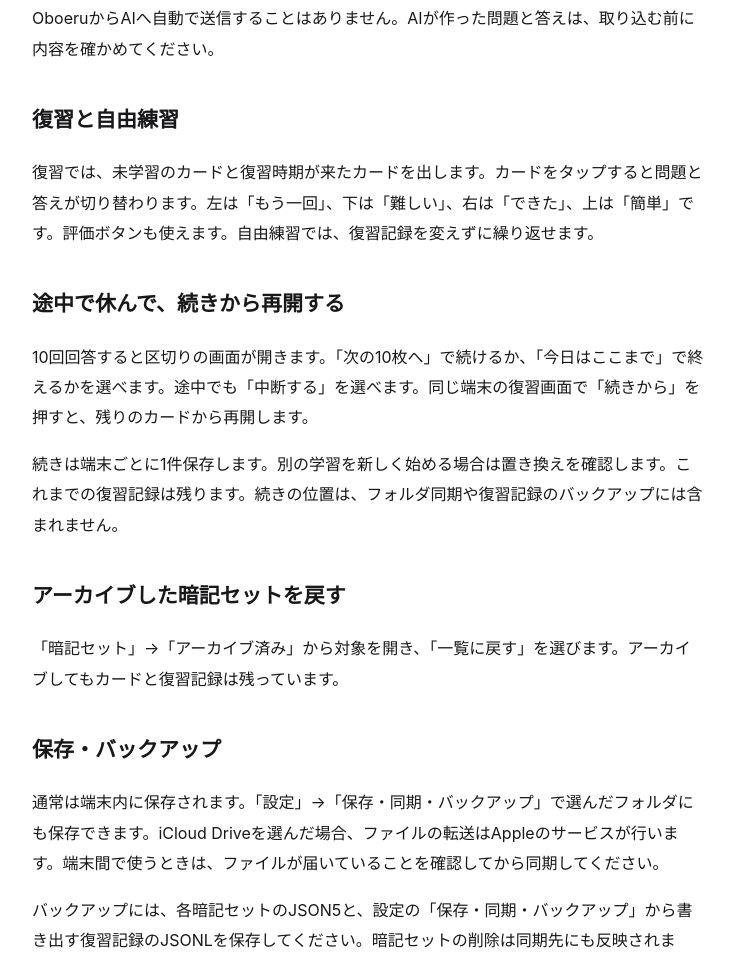
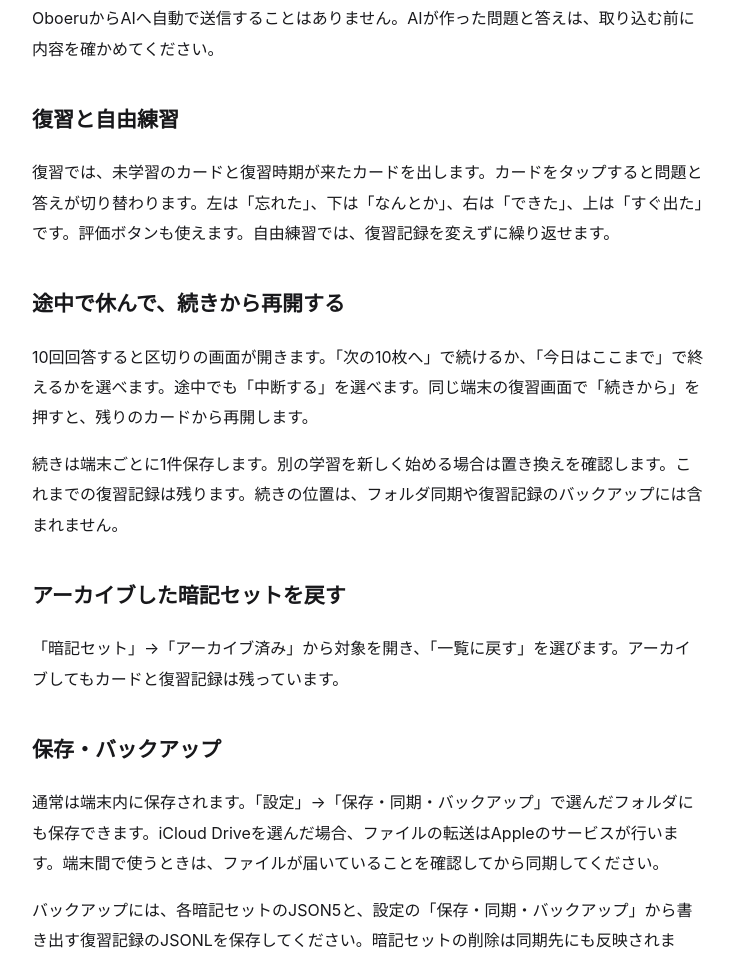
Before and after one commit to y-hey/oboeru-support, a plain HTML site: page index.html in a window 1280 px wide. Shown: the part 837-1794 px from the top of the page, without its empty margins (272-1006 px from the left). Drawn offline with Linux system fonts and the light colour scheme.

Commit message:
復習の評価の文言を1.0.2に合わせて更新
Co-Authored-By: Claude Opus 5.5 <noreply@anthropic.com>

```diff
--- a/index.html
+++ b/index.html
@@ -16,7 +16,7 @@
 <ol><li>「外部AIへの依頼文を作る」を開き、学びたい内容とカード枚数を選びます。「枚数を入力」を選ぶと、100枚を超える数も指定できます。</li><li>依頼文を確認してコピーし、ご自身のアカウントで外部AIを開き、貼り付けて送信します。資料が必要な場合はAI側で添付してください。</li><li>Oboeruの「外部AIの回答を貼り付ける」を開き、回答を貼り付けます。</li><li>内容を確認し、「この内容を取り込む」で保存します。</li></ol>
 <p>OboeruからAIへ自動で送信することはありません。AIが作った問題と答えは、取り込む前に内容を確かめてください。</p>
 <h2>復習と自由練習</h2>
-<p>復習では、未学習のカードと復習時期が来たカードを出します。カードをタップすると問題と答えが切り替わります。左は「もう一回」、下は「難しい」、右は「できた」、上は「簡単」です。評価ボタンも使えます。自由練習では、復習記録を変えずに繰り返せます。</p>
+<p>復習では、未学習のカードと復習時期が来たカードを出します。カードをタップすると問題と答えが切り替わります。左は「忘れた」、下は「なんとか」、右は「できた」、上は「すぐ出た」です。評価ボタンも使えます。自由練習では、復習記録を変えずに繰り返せます。</p>
 <h2>途中で休んで、続きから再開する</h2>
 <p>10回回答すると区切りの画面が開きます。「次の10枚へ」で続けるか、「今日はここまで」で終えるかを選べます。途中でも「中断する」を選べます。同じ端末の復習画面で「続きから」を押すと、残りのカードから再開します。</p>
 <p>続きは端末ごとに1件保存します。別の学習を新しく始める場合は置き換えを確認します。これまでの復習記録は残ります。続きの位置は、フォルダ同期や復習記録のバックアップには含まれません。</p>
```
